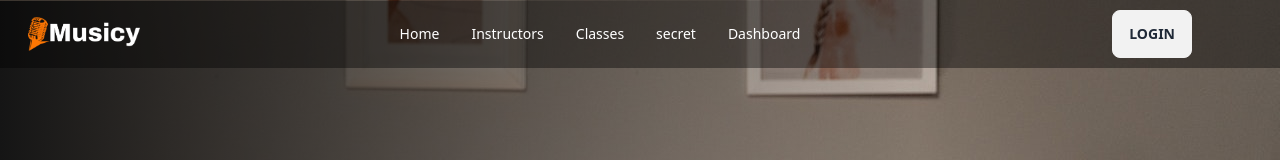
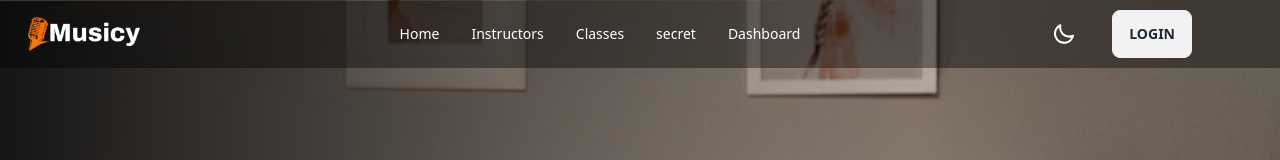
Before and after one commit to Foysalhossain/musicy-client, a React (Vite) app: page / in a window 1280 px wide. Shown: the top 160 px of the page. Built offline with nearby package versions, Linux system fonts and the light colour scheme; no server answers.

Commit message:
dark and light toggle theme added

```diff
--- a/index.html
+++ b/index.html
@@ -1,5 +1,5 @@
 <!DOCTYPE html>
-<html lang="en" data-theme="light">
+<html lang="en">
 
 <head>
   <meta charset="UTF-8" />
--- a/src/pages/Shared/Navbar/Navbar.jsx
+++ b/src/pages/Shared/Navbar/Navbar.jsx
@@ -1,10 +1,26 @@
 import { Link } from 'react-router-dom';
 import logo from '../../../assets/logo/logo.png'
-import { useContext } from 'react';
+import { useContext, useEffect, useState } from 'react';
 import { AuthContext } from '../../../providers/AuthProvider';
 
 const Navbar = () => {
     const { user, logOut } = useContext(AuthContext);
+    const [theme, setTheme] = useState(localStorage.getItem("theme") ? localStorage.getItem("theme") : "light");
+
+    const handleToggle = (e) => {
+        if (e.target.checked) {
+            setTheme('dark');
+        }
+        else {
+            setTheme('light')
+        }
+    }
+
+    useEffect(() => {
+        localStorage.setItem('theme', theme);
+        const localTheme = localStorage.getItem('theme');
+        document.querySelector('html').setAttribute('data-theme', localTheme);
+    }, [theme]);
 
     const handleLogOut = () => {
         logOut()
@@ -41,6 +57,19 @@ const Navbar = () => {
                     </ul>
                 </div>
                 <div className="navbar-end mr-20">
+                    <label className="swap swap-rotate mr-6">
+
+                        {/* this hidden checkbox controls the state */}
+                        <input type="checkbox" onChange={handleToggle} checked={theme === 'light' ? false : true} />
+
+                        {/* sun icon */}
+                        <svg className="swap-on fill-current w-6 h-6" xmlns="http://www.w3.org/2000/svg" viewBox="0 0 24 24"><path d="M5.64,17l-.71.71a1,1,0,0,0,0,1.41,1,1,0,0,0,1.41,0l.71-.71A1,1,0,0,0,5.64,17ZM5,12a1,1,0,0,0-1-1H3a1,1,0,0,0,0,2H4A1,1,0,0,0,5,12Zm7-7a1,1,0,0,0,1-1V3a1,1,0,0,0-2,0V4A1,1,0,0,0,12,5ZM5.64,7.05a1,1,0,0,0,.7.29,1,1,0,0,0,.71-.29,1,1,0,0,0,0-1.41l-.71-.71A1,1,0,0,0,4.93,6.34Zm12,.29a1,1,0,0,0,.7-.29l.71-.71a1,1,0,1,0-1.41-1.41L17,5.64a1,1,0,0,0,0,1.41A1,1,0,0,0,17.66,7.34ZM21,11H20a1,1,0,0,0,0,2h1a1,1,0,0,0,0-2Zm-9,8a1,1,0,0,0-1,1v1a1,1,0,0,0,2,0V20A1,1,0,0,0,12,19ZM18.36,17A1,1,0,0,0,17,18.36l.71.71a1,1,0,0,0,1.41,0,1,1,0,0,0,0-1.41ZM12,6.5A5.5,5.5,0,1,0,17.5,12,5.51,5.51,0,0,0,12,6.5Zm0,9A3.5,3.5,0,1,1,15.5,12,3.5,3.5,0,0,1,12,15.5Z" /></svg>
+
+                        {/* moon icon */}
+                        <svg className="swap-off fill-current  w-6 h-6" xmlns="http://www.w3.org/2000/svg" viewBox="0 0 24 24"><path d="M21.64,13a1,1,0,0,0-1.05-.14,8.05,8.05,0,0,1-3.37.73A8.15,8.15,0,0,1,9.08,5.49a8.59,8.59,0,0,1,.25-2A1,1,0,0,0,8,2.36,10.14,10.14,0,1,0,22,14.05,1,1,0,0,0,21.64,13Zm-9.5,6.69A8.14,8.14,0,0,1,7.08,5.22v.27A10.15,10.15,0,0,0,17.22,15.63a9.79,9.79,0,0,0,2.1-.22A8.11,8.11,0,0,1,12.14,19.73Z" /></svg>
+
+                    </label>
+
                     {
                         user ? <>
                             <img referrerPolicy="no-referrer" title={user?.displayName} className=' rounded-full w-12 h-12 mr-6' src={user?.photoURL} alt="" />
--- a/tailwind.config.js
+++ b/tailwind.config.js
@@ -1,5 +1,6 @@
 /** @type {import('tailwindcss').Config} */
 export default {
+  darkMode: "media",
   content: [
     "./index.html",
     "./src/**/*.{js,ts,jsx,tsx}",
@@ -8,4 +9,7 @@ export default {
     extend: {},
   },
   plugins: [require("daisyui")],
+  daisyui: {
+    themes: ["light", "dark"],
+  },
 }
```
